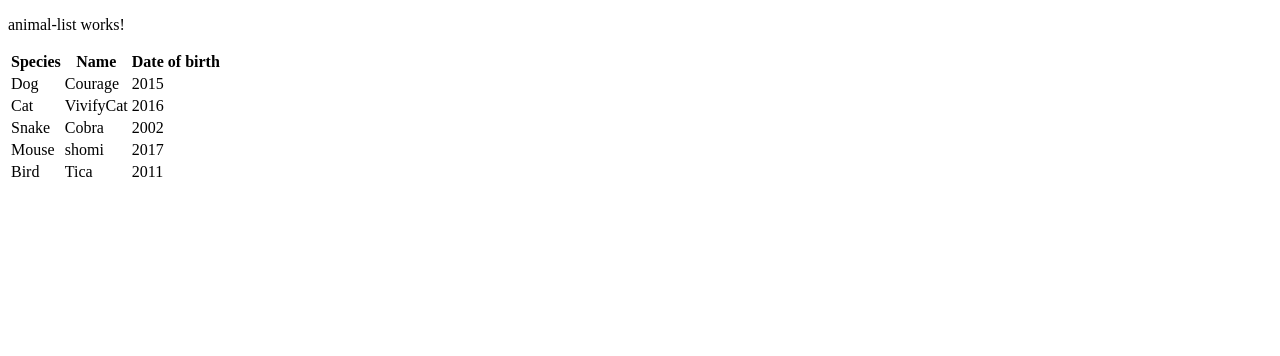
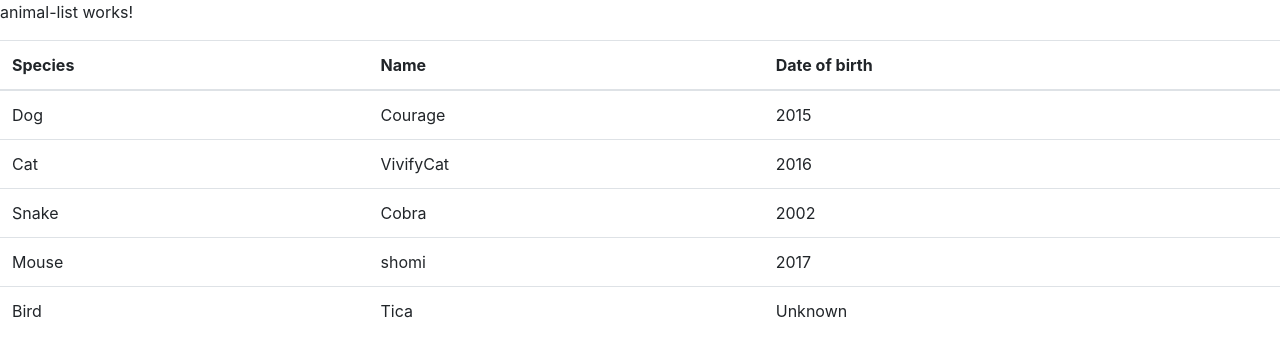
Before and after one commit to MarkoKajganic/Zoo, an Angular app: page / in a window 1280 px wide. Shown: the top 356 px of the page. Built offline with nearby package versions, Linux system fonts and the light colour scheme.

Commit message:
zadatak2

```diff
--- a/package.json
+++ b/package.json
@@ -21,6 +21,7 @@
     "@angular/platform-browser": "^4.2.4",
     "@angular/platform-browser-dynamic": "^4.2.4",
     "@angular/router": "^4.2.4",
+    "bootstrap": "^4.0.0-beta.2",
     "core-js": "^2.4.1",
     "rxjs": "^5.4.2",
     "zone.js": "^0.8.14"
--- a/src/app/animal-list/animal-list.component.html
+++ b/src/app/animal-list/animal-list.component.html
@@ -18,7 +18,8 @@
 
     <td>{{ animal.species }}</td>
     <td>{{ animal.name }}</td>
-    <td>{{ animal.dateOfBirth }}</td>
+    <td *ngIf="!animal.dateOfBirth"> Unknown </td>
+    <td *ngIf="animal.dateOfBirth">{{ animal.dateOfBirth }}</td>
 
 
   </tr>
--- a/src/app/animal-list/animal-list.component.ts
+++ b/src/app/animal-list/animal-list.component.ts
@@ -34,7 +34,7 @@ export class AnimalListComponent implements OnInit {
     {
       species:'Bird',
       name:'Tica',
-      dateOfBirth:'2011'
+      dateOfBirth:''
     },
 
    ];
```
Also changed, not shown: .angular-cli.json, 1 other file (tests, documents, lock files or other folders).
